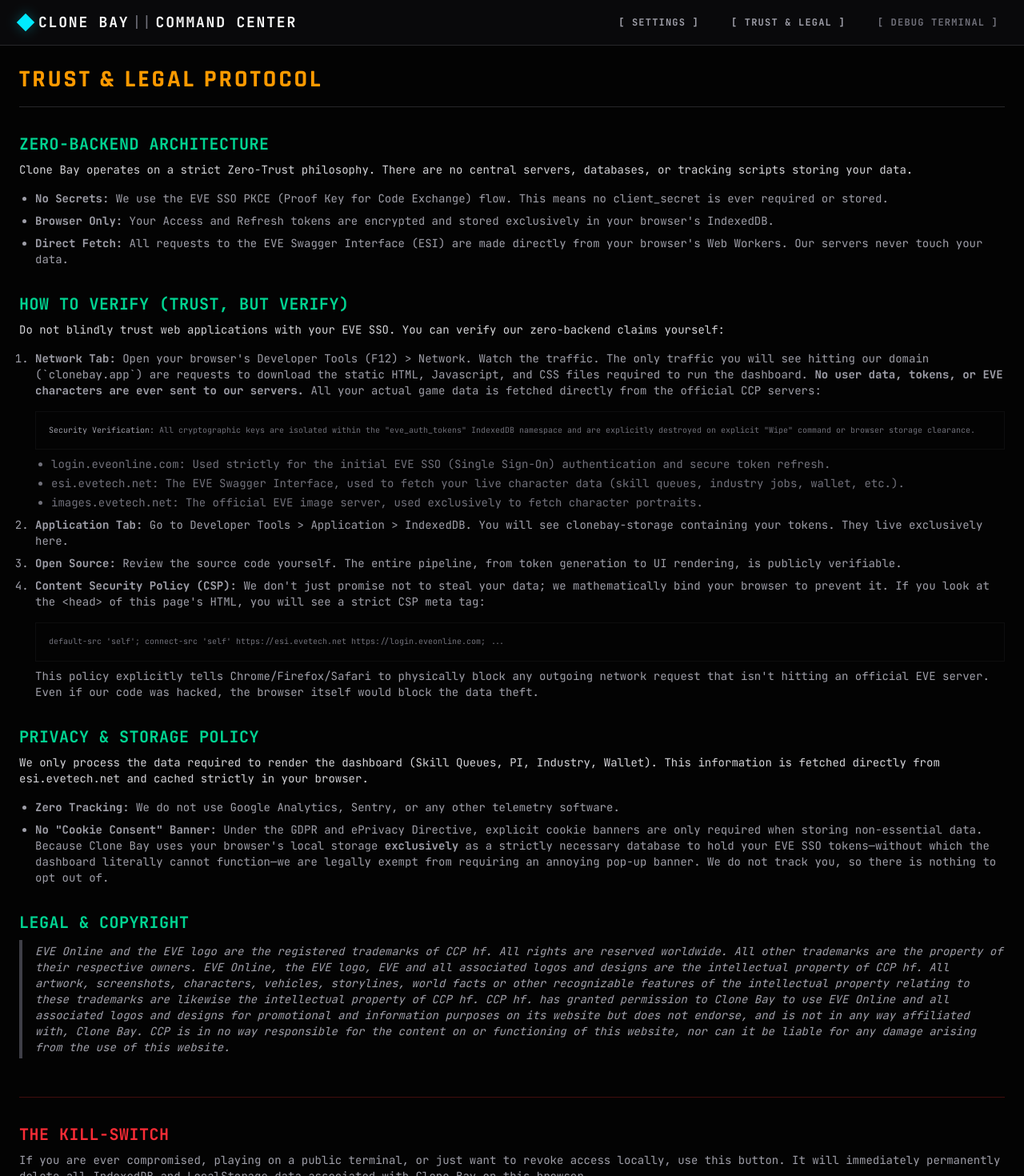
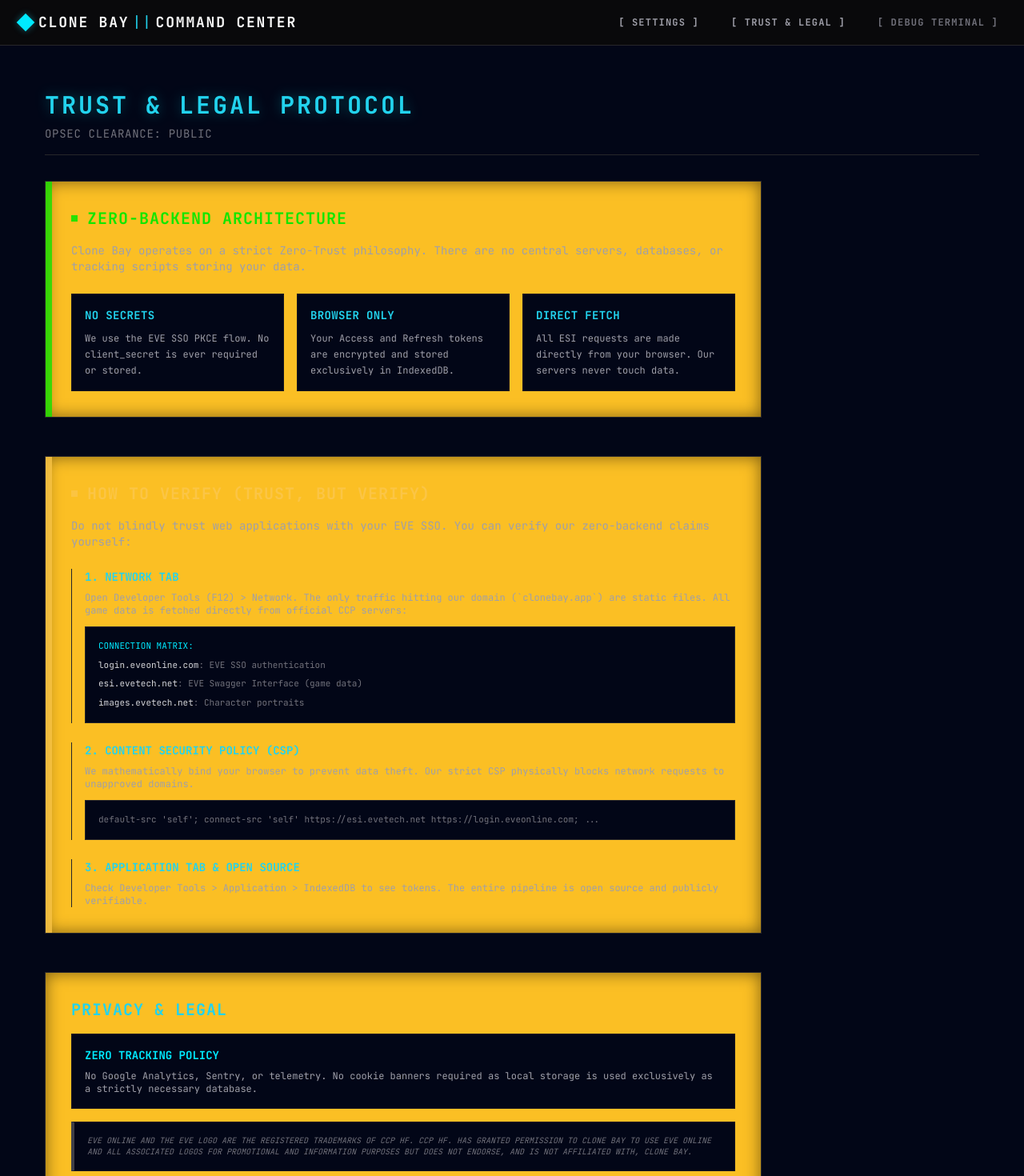
Before and after one commit to TerribleTurtle/clonebay, a Next.js app: page /trust in a window 1280 px wide. Shown: the top 1470 px of the page at 80% size. Built offline with nearby package versions, Linux system fonts and the light colour scheme.

Commit message:
feat: implement Clone Bay ui pivot with strict tokens and a11y

```diff
--- a/src/app/global-error.tsx
+++ b/src/app/global-error.tsx
@@ -43,7 +43,7 @@
       lang="en"
       className={`${geistSans.variable} ${geistMono.variable} ${rajdhani.variable} ${jetbrainsMono.variable} h-full antialiased`}
     >
-      <body className="min-h-full flex flex-col bg-eve-bg text-zinc-50">
+      <body className="min-h-full flex flex-col bg-eve-void text-zinc-50">
         <main className="flex-1 w-full flex items-center justify-center p-4">
           <SystemErrorUI error={error} reset={reset} />
         </main>
--- a/src/app/globals.css
+++ b/src/app/globals.css
@@ -6,10 +6,20 @@
     --background: 0 0% 1%;
     --foreground: 0 0% 100%;
 
+    /* EVE Palette */
+    --color-void-black: 2 6 23;
+    --color-cryo: 34 211 238;
+    --color-bio: 52 211 153;
+    --color-tactical: 251 191 36;
+    --color-critical: 244 63 94;
+
     /* EVE NeoCom Theme */
     --eve-bg: 0 0% 1%;
     --eve-panel: 240 10% 4%;
     --eve-border: 240 4% 16%;
+    --eve-void: 240 10% 2%;
+    --eve-tactical: 240 8% 12%;
+    --eve-cryo: 185 100% 50%;
 
     /* Traffic Light Status */
     --status-green: 115 100% 45%;
@@ -31,7 +41,7 @@
   }
 
   body {
-    background-color: hsl(var(--eve-bg));
+    background-color: rgb(var(--color-void-black));
     color: hsl(var(--foreground));
     /* The typography and alignment rules are enforced by layout.tsx and eslint */
   }
--- a/src/app/layout.tsx
+++ b/src/app/layout.tsx
@@ -1,16 +1,11 @@
-import type { Metadata } from "next";
-import { Geist, Geist_Mono, Rajdhani, JetBrains_Mono } from "next/font/google";
+import type { Metadata, Viewport } from "next";
+import { Inter, Rajdhani, JetBrains_Mono } from "next/font/google";
 import "./globals.css";
 
 import { GlobalHeader } from "../components/GlobalHeader";
 
-const geistSans = Geist({
-  variable: "--font-geist-sans",
-  subsets: ["latin"],
-});
-
-const geistMono = Geist_Mono({
-  variable: "--font-geist-mono",
+const inter = Inter({
+  variable: "--font-inter",
   subsets: ["latin"],
 });
 
@@ -56,8 +51,11 @@
   },
 };
 
-export const viewport = {
+export const viewport: Viewport = {
   themeColor: "#09090b",
+  width: "device-width",
+  initialScale: 1,
+  maximumScale: 1,
 };
 
 export default function RootLayout({
@@ -68,7 +66,7 @@
   return (
     <html
       lang="en"
-      className={`${geistSans.variable} ${geistMono.variable} ${rajdhani.variable} ${jetbrainsMono.variable} h-full antialiased`}
+      className="h-full antialiased"
     >
       <head>
         <meta
@@ -90,7 +88,7 @@
           }}
         />
       </head>
-      <body className="min-h-full flex flex-col bg-eve-bg text-zinc-50">
+      <body className={`${inter.variable} ${rajdhani.variable} ${jetbrainsMono.variable} min-h-full flex flex-col bg-eve-void text-zinc-50 font-sans`}>
         <a href="#main-content" className="sr-only focus:not-sr-only focus:absolute focus:z-50 focus:p-4 focus:bg-zinc-950 focus:text-cyan-400 focus:border-cyan-500 focus:border">
           Skip to main content
         </a>
--- a/src/app/trust/page.tsx
+++ b/src/app/trust/page.tsx
@@ -1,84 +1,175 @@
-'use client';
+"use client";
 
-import { useDataWipe } from '../../hooks/useDataWipe';
+import { useDataWipe } from "../../hooks/useDataWipe";
 
 export default function TrustPage() {
   const { handleWipeData } = useDataWipe();
 
   return (
-    <div className="w-full flex-1">
+    <div className="w-full flex-1 font-mono text-zinc-300 bg-eve-void p-4 md:p-8">
       <div className="flex flex-col mb-8 border-b border-eve-border pb-4">
-        <h1 className="text-3xl font-bold tracking-widest uppercase text-amber-500">Trust & Legal Protocol</h1>
+        <h1 className="text-3xl font-bold tracking-widest uppercase text-eve-cryo drop-shadow-[0_0_8px_rgba(0,255,255,0.3)]">
+          Trust & Legal Protocol
+        </h1>
+        <p className="text-zinc-500 mt-2 text-sm uppercase tracking-wider">
+          OpSec Clearance: Public
+        </p>
       </div>
 
-      <div className="space-y-8 font-mono text-sm text-zinc-300">
-        <section>
-          <h2 className="text-xl font-bold text-emerald-400 mb-2 uppercase tracking-wide">Zero-Backend Architecture</h2>
-          <p className="mb-4">
-            Clone Bay operates on a strict Zero-Trust philosophy. There are no central servers, databases, or tracking scripts storing your data.
+      <div className="space-y-12 text-sm text-zinc-300 max-w-4xl">
+        <section className="bg-eve-tactical border border-eve-border p-6 md:p-8 shadow-[inset_0_0_20px_rgba(0,0,0,0.5)] relative">
+          <div className="absolute top-0 left-0 w-2 h-full bg-status-green/80" />
+          <h2 className="text-xl font-bold text-status-green mb-4 uppercase tracking-wider flex items-center gap-3">
+            <span className="w-2 h-2 bg-status-green animate-pulse" />
+            Zero-Backend Architecture
+          </h2>
+          <p className="mb-6 text-zinc-400">
+            Clone Bay operates on a strict Zero-Trust philosophy. There are no
+            central servers, databases, or tracking scripts storing your data.
           </p>
-          <ul className="list-disc pl-5 space-y-2 text-zinc-400">
-            <li><strong>No Secrets:</strong> We use the EVE SSO PKCE (Proof Key for Code Exchange) flow. This means no <code>client_secret</code> is ever required or stored.</li>
-            <li><strong>Browser Only:</strong> Your Access and Refresh tokens are encrypted and stored exclusively in your browser&apos;s IndexedDB.</li>
-            <li><strong>Direct Fetch:</strong> All requests to the EVE Swagger Interface (ESI) are made directly from your browser&apos;s Web Workers. Our servers never touch your data.</li>
+          <ul className="grid grid-cols-1 md:grid-cols-3 gap-4">
+            <li className="bg-eve-void border border-eve-border/50 p-4">
+              <strong className="block text-eve-cryo mb-2 uppercase tracking-wide">
+                No Secrets
+              </strong>
+              <span className="text-zinc-400 text-xs">
+                We use the EVE SSO PKCE flow. No <code>client_secret</code> is
+                ever required or stored.
+              </span>
+            </li>
+            <li className="bg-eve-void border border-eve-border/50 p-4">
+              <strong className="block text-eve-cryo mb-2 uppercase tracking-wide">
+                Browser Only
+              </strong>
+              <span className="text-zinc-400 text-xs">
+                Your Access and Refresh tokens are encrypted and stored
+                exclusively in IndexedDB.
+              </span>
+            </li>
+            <li className="bg-eve-void border border-eve-border/50 p-4">
+              <strong className="block text-eve-cryo mb-2 uppercase tracking-wide">
+                Direct Fetch
+              </strong>
+              <span className="text-zinc-400 text-xs">
+                All ESI requests are made directly from your browser. Our
+                servers never touch data.
+              </span>
+            </li>
           </ul>
         </section>
 
-        <section>
-          <h2 className="text-xl font-bold text-emerald-400 mb-2 uppercase tracking-wide">How to Verify (Trust, but Verify)</h2>
-          <p className="mb-4">
-            Do not blindly trust web applications with your EVE SSO. You can verify our zero-backend claims yourself:
+        <section className="bg-eve-tactical border border-eve-border p-6 md:p-8 shadow-[inset_0_0_20px_rgba(0,0,0,0.5)] relative">
+          <div className="absolute top-0 left-0 w-2 h-full bg-status-yellow/80" />
+          <h2 className="text-xl font-bold text-status-yellow mb-4 uppercase tracking-wider flex items-center gap-3">
+            <span className="w-2 h-2 bg-status-yellow animate-pulse" />
+            How to Verify (Trust, but Verify)
+          </h2>
+          <p className="mb-6 text-zinc-400">
+            Do not blindly trust web applications with your EVE SSO. You can
+            verify our zero-backend claims yourself:
           </p>
-          <ol className="list-decimal pl-5 space-y-2 text-zinc-400">
-            <li>
-              <strong>Network Tab:</strong> Open your browser&apos;s Developer Tools (F12) &gt; Network. Watch the traffic. The only traffic you will see hitting our domain (`clonebay.app`) are requests to download the static HTML, Javascript, and CSS files required to run the dashboard. <strong>No user data, tokens, or EVE characters are ever sent to our servers.</strong> All your actual game data is fetched directly from the official CCP servers:
-              <div className="bg-eve-bg p-4 border border-eve-border/30 mt-4 font-mono text-[10px] text-zinc-500">
-                <span className="text-zinc-400">Security Verification:</span> All cryptographic keys are isolated within the &quot;eve_auth_tokens&quot; IndexedDB namespace and are explicitly destroyed on explicit &quot;Wipe&quot; command or browser storage clearance.
+          <ol className="space-y-6 text-zinc-400">
+            <li className="border-l border-eve-border pl-4">
+              <strong className="text-eve-cryo uppercase">
+                1. Network Tab
+              </strong>
+              <p className="mt-2 text-xs">
+                Open Developer Tools (F12) &gt; Network. The only traffic
+                hitting our domain (`clonebay.app`) are static files. All game
+                data is fetched directly from official CCP servers:
+              </p>
+              <div className="bg-eve-void p-4 border border-eve-border mt-3 text-[11px] text-zinc-500 font-mono">
+                <span className="text-status-cyan uppercase mb-2 block">
+                  Connection Matrix:
+                </span>
+                <ul className="space-y-2">
+                  <li>
+                    <span className="text-zinc-300">login.eveonline.com</span>:
+                    EVE SSO authentication
+                  </li>
+                  <li>
+                    <span className="text-zinc-300">esi.evetech.net</span>: EVE
+                    Swagger Interface (game data)
+                  </li>
+                  <li>
+                    <span className="text-zinc-300">images.evetech.net</span>:
+                    Character portraits
+                  </li>
+                </ul>
               </div>
-              <ul className="list-disc pl-5 mt-2 space-y-1 text-zinc-500">
-                <li><code>login.eveonline.com</code>: Used strictly for the initial EVE SSO (Single Sign-On) authentication and secure token refresh.</li>
-                <li><code>esi.evetech.net</code>: The EVE Swagger Interface, used to fetch your live character data (skill queues, industry jobs, wallet, etc.).</li>
-                <li><code>images.evetech.net</code>: The official EVE image server, used exclusively to fetch character portraits.</li>
-              </ul>
             </li>
-            <li><strong>Application Tab:</strong> Go to Developer Tools &gt; Application &gt; IndexedDB. You will see <code>clonebay-storage</code> containing your tokens. They live exclusively here.</li>
-            <li><strong>Open Source:</strong> Review the source code yourself. The entire pipeline, from token generation to UI rendering, is publicly verifiable.</li>
-            <li>
-              <strong>Content Security Policy (CSP):</strong> We don&apos;t just promise not to steal your data; we mathematically bind your browser to prevent it. If you look at the <code>&lt;head&gt;</code> of this page&apos;s HTML, you will see a strict CSP meta tag:
-              <div className="bg-eve-bg p-4 border border-eve-border/30 mt-4 font-mono text-[10px] text-zinc-500 overflow-x-auto whitespace-pre-wrap">
-                default-src &apos;self&apos;; connect-src &apos;self&apos; https://esi.evetech.net https://login.eveonline.com; ...
+            <li className="border-l border-eve-border pl-4">
+              <strong className="text-eve-cryo uppercase">
+                2. Content Security Policy (CSP)
+              </strong>
+              <p className="mt-2 text-xs">
+                We mathematically bind your browser to prevent data theft. Our
+                strict CSP physically blocks network requests to unapproved
+                domains.
+              </p>
+              <div className="bg-eve-void p-4 border border-eve-border mt-3 text-[11px] text-zinc-500 font-mono overflow-x-auto whitespace-pre-wrap">
+                default-src &apos;self&apos;; connect-src &apos;self&apos;
+                https://esi.evetech.net https://login.eveonline.com; ...
               </div>
-              <p className="mt-2 text-zinc-400">This policy explicitly tells Chrome/Firefox/Safari to physically block any outgoing network request that isn&apos;t hitting an official EVE server. Even if our code was hacked, the browser itself would block the data theft.</p>
+            </li>
+            <li className="border-l border-eve-border pl-4">
+              <strong className="text-eve-cryo uppercase">
+                3. Application Tab & Open Source
+              </strong>
+              <p className="mt-2 text-xs">
+                Check Developer Tools &gt; Application &gt; IndexedDB to see
+                tokens. The entire pipeline is open source and publicly
+                verifiable.
+              </p>
             </li>
           </ol>
         </section>
 
-        <section>
-          <h2 className="text-xl font-bold text-emerald-400 mb-2 uppercase tracking-wide">Privacy & Storage Policy</h2>
-          <p className="mb-4">
-            We only process the data required to render the dashboard (Skill Queues, PI, Industry, Wallet). This information is fetched directly from <code>esi.evetech.net</code> and cached strictly in your browser.
-          </p>
-          <ul className="list-disc pl-5 space-y-2 text-zinc-400">
-            <li><strong>Zero Tracking:</strong> We do not use Google Analytics, Sentry, or any other telemetry software.</li>
-            <li><strong>No &quot;Cookie Consent&quot; Banner:</strong> Under the GDPR and ePrivacy Directive, explicit cookie banners are only required when storing non-essential data. Because Clone Bay uses your browser&apos;s local storage <strong>exclusively</strong> as a strictly necessary database to hold your EVE SSO tokens—without which the dashboard literally cannot function—we are legally exempt from requiring an annoying pop-up banner. We do not track you, so there is nothing to opt out of.</li>
-          </ul>
+        <section className="bg-eve-tactical border border-eve-border p-6 md:p-8 shadow-[inset_0_0_20px_rgba(0,0,0,0.5)]">
+          <h2 className="text-xl font-bold text-eve-cryo mb-4 uppercase tracking-wider">
+            Privacy & Legal
+          </h2>
+          <div className="space-y-4">
+            <div className="bg-eve-void border border-eve-border/50 p-4">
+              <strong className="block text-status-cyan mb-2 uppercase">
+                Zero Tracking Policy
+              </strong>
+              <p className="text-xs text-zinc-400">
+                No Google Analytics, Sentry, or telemetry. No cookie banners
+                required as local storage is used exclusively as a strictly
+                necessary database.
+              </p>
+            </div>
+            <div className="bg-eve-void border border-eve-border/50 p-4 border-l-4 border-l-zinc-700">
+              <p className="text-[10px] text-zinc-500 italic uppercase">
+                EVE Online and the EVE logo are the registered trademarks of CCP
+                hf. CCP hf. has granted permission to Clone Bay to use EVE
+                Online and all associated logos for promotional and information
+                purposes but does not endorse, and is not affiliated with, Clone
+                Bay.
+              </p>
+            </div>
+          </div>
         </section>
 
-        <section>
-          <h2 className="text-xl font-bold text-emerald-400 mb-2 uppercase tracking-wide">Legal & Copyright</h2>
-          <p className="mb-4 text-zinc-400 border-l-4 border-zinc-700 pl-4 py-1 italic">
-            EVE Online and the EVE logo are the registered trademarks of CCP hf. All rights are reserved worldwide. All other trademarks are the property of their respective owners. EVE Online, the EVE logo, EVE and all associated logos and designs are the intellectual property of CCP hf. All artwork, screenshots, characters, vehicles, storylines, world facts or other recognizable features of the intellectual property relating to these trademarks are likewise the intellectual property of CCP hf. CCP hf. has granted permission to Clone Bay to use EVE Online and all associated logos and designs for promotional and information purposes on its website but does not endorse, and is not in any way affiliated with, Clone Bay. CCP is in no way responsible for the content on or functioning of this website, nor can it be liable for any damage arising from the use of this website.
-          </p>
-        </section>
-
-        <section className="mt-12 pt-8 border-t border-red-900/50">
-          <h2 className="text-xl font-bold text-red-500 mb-2 uppercase tracking-wide">The Kill-Switch</h2>
-          <p className="mb-4 text-zinc-400">
-            If you are ever compromised, playing on a public terminal, or just want to revoke access locally, use this button. It will immediately permanently delete all IndexedDB and LocalStorage data associated with Clone Bay on this browser.
+        <section className="mt-12 p-6 md:p-8 border border-status-red/50 bg-status-red/5 relative overflow-hidden">
+          <div className="absolute top-0 left-0 w-2 h-full bg-status-red" />
+          <h2 className="text-xl font-bold text-status-red mb-2 uppercase tracking-wide flex items-center gap-3">
+            <span className="w-3 h-3 bg-status-red border border-status-red/50 animate-pulse" />
+            The Kill-Switch
+          </h2>
+          <p className="mb-6 text-zinc-400 text-sm">
+            If compromised or on a public terminal, use this to immediately
+            permanently delete all IndexedDB and LocalStorage data associated
+            with Clone Bay on this browser.
           </p>
           <button
-            onClick={() => handleWipeData('Are you sure? This will permanently wipe all stored EVE SSO tokens and character states from your browser.')}
-            className="px-6 py-3 bg-red-950/30 border border-red-700 text-red-400 hover:bg-red-900/50 hover:text-red-300 transition-colors uppercase tracking-widest text-sm font-bold"
+            onClick={() =>
+              handleWipeData(
+                "Are you sure? This will permanently wipe all stored EVE SSO tokens and character states from your browser.",
+              )
+            }
+            className="w-full md:w-auto px-8 py-4 bg-transparent border border-status-red text-status-red hover:bg-status-red/20 transition-all uppercase tracking-[0.2em] font-bold text-sm shadow-[0_0_15px_rgba(255,0,0,0.2)] hover:shadow-[0_0_25px_rgba(255,0,0,0.4)] focus:outline-none focus:ring-1 focus:ring-status-red"
           >
             Execute Terminal Wipe
           </button>
--- a/src/components/GlobalHeader.tsx
+++ b/src/components/GlobalHeader.tsx
@@ -12,9 +12,9 @@
         {/* Left Side: Logo / Brand */}
         <div className="flex items-center gap-4">
           <Link href="/" className="flex items-center gap-2 group focus-visible:outline-none focus-visible:ring-1 focus-visible:ring-status-cyan focus-visible:ring-offset-2 focus-visible:ring-offset-zinc-950" onClick={() => setIsMobileMenuOpen(false)}>
-            <div className="w-4 h-4 bg-status-cyan shadow-glow-cyan rotate-45 group-hover:rotate-90 transition-transform duration-300"></div>
+            <div className="w-4 h-4 bg-status-cyan shadow-[0_0_8px_rgba(34,211,238,0.4)] rotate-45 group-hover:rotate-90 transition-transform duration-300"></div>
             <h1 className="font-mono font-bold tracking-widest text-zinc-50 uppercase text-lg flex items-center gap-1">
-              CLONE BAY <span className="text-zinc-500 font-normal">||</span> Command Center
+              CLONE BAY <span className="text-eve-cryo font-normal">||</span> Command Center
             </h1>
           </Link>
         </div>
@@ -50,7 +50,7 @@
 
       {/* Mobile Full-Screen Overlay */}
       {isMobileMenuOpen && (
-        <div className="fixed inset-0 z-50 bg-zinc-950/90 backdrop-blur-md flex flex-col items-center justify-center space-y-8 md:hidden font-mono text-sm font-bold tracking-widest uppercase">
+        <div className="fixed inset-0 z-50 bg-eve-void/90 backdrop-blur-md flex flex-col items-center justify-center space-y-8 md:hidden font-mono text-sm font-bold tracking-widest uppercase">
           <button
             className="absolute top-4 right-4 sm:right-6 w-11 h-11 flex items-center justify-center text-zinc-400 hover:text-zinc-50 transition-colors focus-visible:outline-none focus-visible:ring-1 focus-visible:ring-status-cyan focus-visible:ring-offset-2 focus-visible:ring-offset-zinc-950"
             onClick={() => setIsMobileMenuOpen(false)}
--- a/tailwind.config.ts
+++ b/tailwind.config.ts
@@ -21,11 +21,17 @@
     },
     extend: {
       fontFamily: {
-        sans: ["var(--font-rajdhani)", "sans-serif"],
+        sans: ["var(--font-inter)", "sans-serif"],
+        display: ["var(--font-rajdhani)", "sans-serif"],
         mono: ["var(--font-jetbrains-mono)", "monospace"],
       },
       colors: {
         eve: {
+          void: "rgb(var(--color-void-black) / <alpha-value>)",
+          cryo: "rgb(var(--color-cryo) / <alpha-value>)",
+          bio: "rgb(var(--color-bio) / <alpha-value>)",
+          tactical: "rgb(var(--color-tactical) / <alpha-value>)",
+          critical: "rgb(var(--color-critical) / <alpha-value>)",
           bg: "hsl(var(--eve-bg))",
           panel: "hsl(var(--eve-panel))",
           border: "hsl(var(--eve-border))",
```
Also changed, not shown: src/app/settings/page.tsx (+115 -40 lines), src/components/CharacterCard.tsx (+7 -7 lines), src/components/Dashboard.tsx (+5 -5 lines), src/components/SystemErrorUI.tsx (+25 -16 lines).
